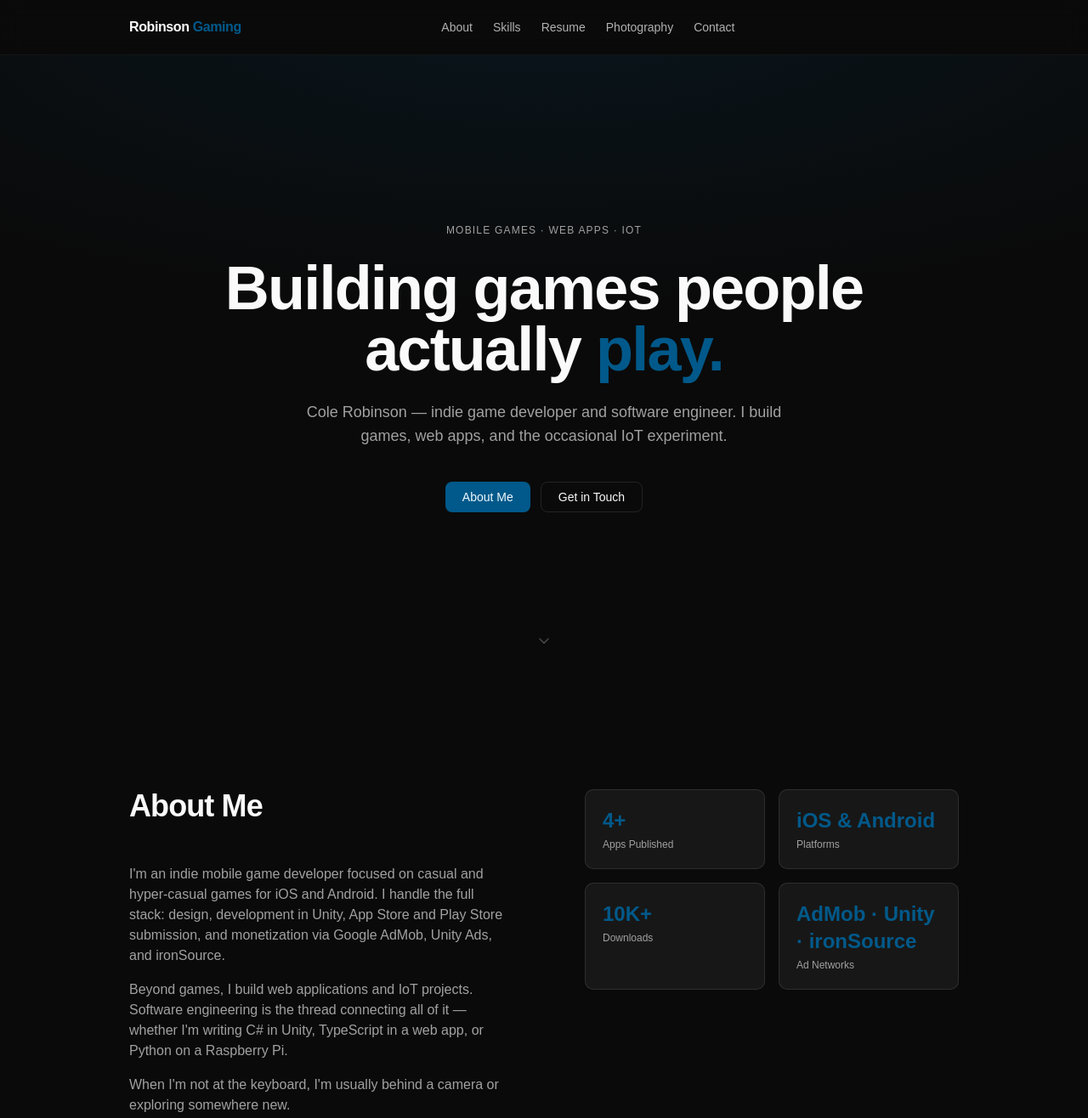
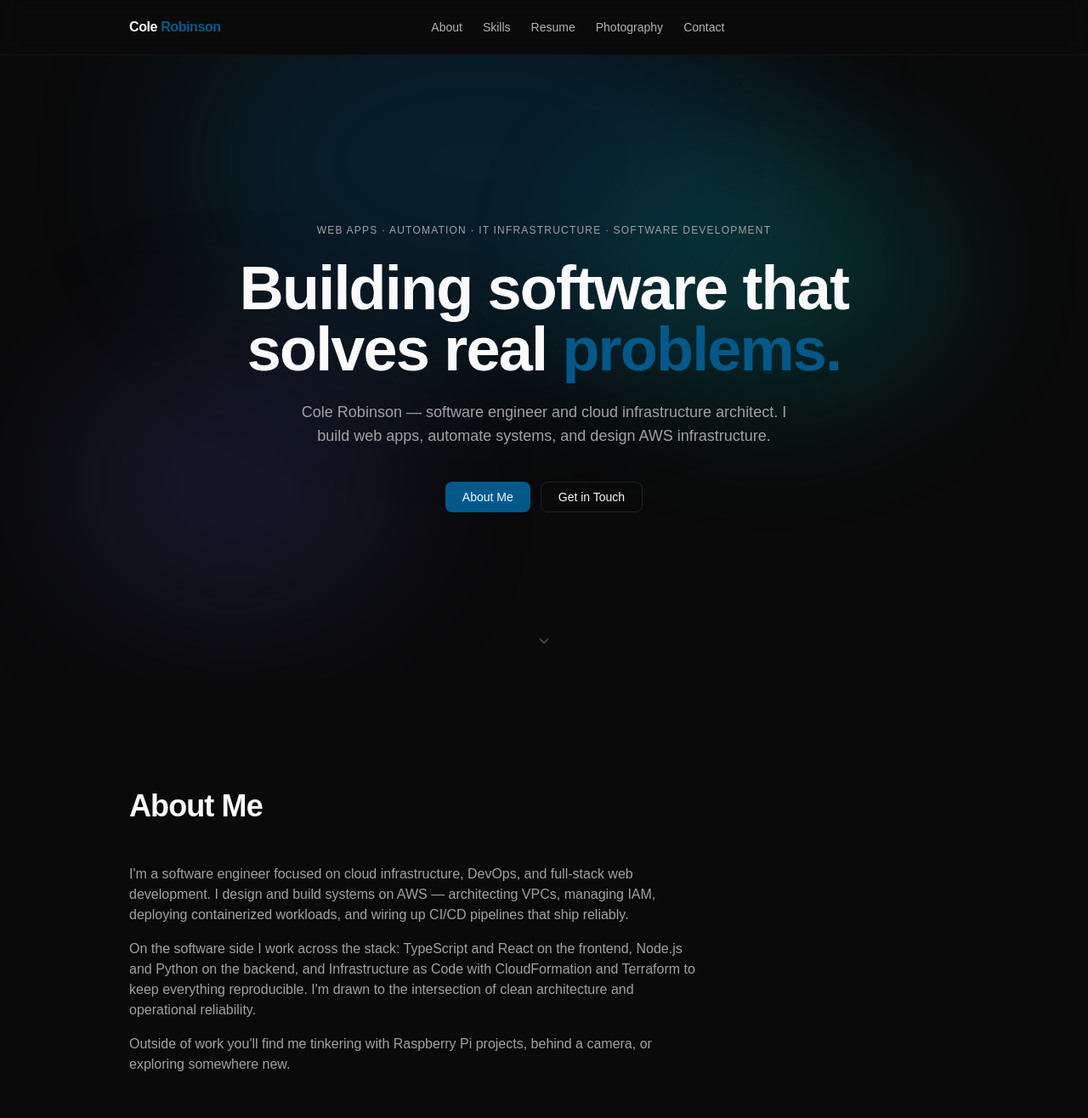
Before and after one commit to crobin27/robinson-gaming, an Astro site: page / in a window 1280 px wide. Shown: the top 1316 px of the page at 85% size. Built offline with nearby package versions, Linux system fonts and the light colour scheme; Astro itself is replaced by a stand-in of ours; some icons are missing.

Commit message:
feat: beginning of rebuild!

```diff
--- a/src/components/layout/Navbar.astro
+++ b/src/components/layout/Navbar.astro
@@ -19,7 +19,7 @@ const navLinks = [
       href="/"
       class="text-base font-semibold tracking-tight transition-opacity hover:opacity-80"
     >
-      Robinson <span class="text-primary">Gaming</span>
+      Cole <span class="text-primary">Robinson</span>
     </a>
 
     <!-- Desktop nav links -->
--- a/src/components/sections/AboutSection.astro
+++ b/src/components/sections/AboutSection.astro
@@ -1,50 +1,30 @@
 ---
 import SectionHeading from "@/components/shared/SectionHeading.astro";
-
-const stats = [
-  { value: "4+", label: "Apps Published" },
-  { value: "iOS & Android", label: "Platforms" },
-  { value: "10K+", label: "Downloads" },
-  { value: "AdMob · Unity · ironSource", label: "Ad Networks" },
-];
 ---
 
 <section id="about" class="mx-auto max-w-5xl px-6 py-20 md:py-32">
-  <div class="grid gap-16 md:grid-cols-2 md:gap-24">
-    <!-- Bio -->
-    <div>
+  <div class="max-w-2xl">
+    <div data-reveal>
       <SectionHeading title="About Me" />
-      <div class="space-y-4 text-muted-foreground">
-        <p>
-          I'm an indie mobile game developer focused on casual and hyper-casual
-          games for iOS and Android. I handle the full stack: design,
-          development in Unity, App Store and Play Store submission, and
-          monetization via Google AdMob, Unity Ads, and ironSource.
-        </p>
-        <p>
-          Beyond games, I build web applications and IoT projects. Software
-          engineering is the thread connecting all of it — whether I'm writing
-          C# in Unity, TypeScript in a web app, or Python on a Raspberry Pi.
-        </p>
-        <p>
-          When I'm not at the keyboard, I'm usually behind a camera or exploring
-          somewhere new.
-        </p>
-      </div>
     </div>
-
-    <!-- Stats -->
-    <div>
-      <div class="grid grid-cols-2 gap-4">
-        {
-          stats.map((stat) => (
-            <div class="rounded-lg border border-border bg-card p-5">
-              <p class="text-2xl font-bold text-primary">{stat.value}</p>
-              <p class="mt-1 text-xs text-muted-foreground">{stat.label}</p>
-            </div>
-          ))
-        }
-      </div>
+    <div class="space-y-4 text-muted-foreground">
+      <p data-reveal data-reveal-delay="1">
+        I'm a software engineer focused on cloud infrastructure, DevOps, and
+        full-stack web development. I design and build systems on AWS —
+        architecting VPCs, managing IAM, deploying containerized workloads, and
+        wiring up CI/CD pipelines that ship reliably.
+      </p>
+      <p data-reveal data-reveal-delay="2">
+        On the software side I work across the stack: TypeScript and React on
+        the frontend, Node.js and Python on the backend, and Infrastructure as
+        Code with CloudFormation and Terraform to keep everything reproducible.
+        I'm drawn to the intersection of clean architecture and operational
+        reliability.
+      </p>
+      <p data-reveal data-reveal-delay="3">
+        Outside of work you'll find me tinkering with Raspberry Pi projects,
+        behind a camera, or exploring somewhere new.
+      </p>
     </div>
   </div>
 </section>
--- a/src/components/sections/ContactSection.astro
+++ b/src/components/sections/ContactSection.astro
@@ -7,12 +7,18 @@ import SectionHeading from "@/components/shared/SectionHeading.astro";
 
 <section id="contact" class="mx-auto max-w-5xl px-6 py-20 md:py-32">
   <div class="flex flex-col items-center text-center">
-    <SectionHeading
-      title="Let's build something."
-      subtitle="Open to collabs on mobile games, web projects, and IoT experiments."
-    />
+    <div data-reveal>
+      <SectionHeading
+        title="Let's build something."
+        subtitle="Open to collabs on web projects, cloud infrastructure, and IoT experiments."
+      />
+    </div>
 
-    <div class="flex flex-wrap justify-center gap-3">
+    <div
+      data-reveal
+      data-reveal-delay="1"
+      class="flex flex-wrap justify-center gap-3"
+    >
       <!-- GitHub -->
       <a
         href="https://github.com/crobin27"
@@ -39,9 +45,11 @@ import SectionHeading from "@/components/shared/SectionHeading.astro";
         GitHub
       </a>
 
-      <!-- LinkedIn — TODO: replace href="#" with real LinkedIn URL -->
+      <!-- LinkedIn -->
       <a
-        href="#"
+        href="https://www.linkedin.com/feed/"
+        target="_blank"
+        rel="noopener noreferrer"
         class="inline-flex h-10 items-center justify-center gap-2 rounded-md border border-border bg-transparent px-5 text-sm font-medium transition-colors hover:bg-muted"
       >
         <svg
@@ -65,9 +73,9 @@ import SectionHeading from "@/components/shared/SectionHeading.astro";
         LinkedIn
       </a>
 
-      <!-- Email — TODO: replace with real email -->
+      <!-- Email -->
       <a
-        href="mailto:hello@robinsongaming.com"
+        href="mailto:cole@robinsongaming.com"
         class="inline-flex h-10 items-center justify-center gap-2 rounded-md border border-border bg-transparent px-5 text-sm font-medium transition-colors hover:bg-muted"
       >
         <svg
--- a/src/components/sections/HeroSection.astro
+++ b/src/components/sections/HeroSection.astro
@@ -6,33 +6,49 @@
 <section
   class="relative flex min-h-[calc(100svh-4rem)] flex-col items-center justify-center px-6 text-center"
 >
-  <!-- Subtle radial gradient background using primary color -->
+  <!-- Aurora animated background blobs -->
   <div
-    class="pointer-events-none absolute inset-0 -z-10 bg-[radial-gradient(ellipse_80%_50%_at_50%_-10%,oklch(var(--primary-raw,0.5_0.134_242.749)/0.12),transparent)]"
+    class="aurora-container pointer-events-none absolute inset-0 -z-10 overflow-hidden"
     aria-hidden="true"
   >
+    <div class="aurora-blob aurora-blob-1"></div>
+    <div class="aurora-blob aurora-blob-2"></div>
+    <div class="aurora-blob aurora-blob-3"></div>
   </div>
 
   <!-- Eyebrow -->
   <p
-    class="mb-6 text-xs font-medium uppercase tracking-widest text-muted-foreground"
+    class="hero-enter mb-6 text-xs font-medium uppercase tracking-widest text-muted-foreground"
+    style="animation-delay: 0.1s"
   >
-    Mobile Games &middot; Web Apps &middot; IoT
+    Web Apps &middot; Automation &middot; IT Infrastructure &middot; Software
+    Development
   </p>
 
   <!-- Headline -->
-  <h1 class="max-w-3xl text-5xl font-bold tracking-tight md:text-7xl">
-    Building games people actually <span class="text-primary">play.</span>
+  <h1
+    class="hero-enter max-w-3xl text-5xl font-bold tracking-tight md:text-7xl"
+    style="animation-delay: 0.25s"
+  >
+    Building software that solves real <span class="text-primary"
+      >problems.</span
+    >
   </h1>
 
   <!-- Subheading -->
-  <p class="mt-6 max-w-xl text-base text-muted-foreground md:text-lg">
-    Cole Robinson &mdash; indie game developer and software engineer. I build
-    games, web apps, and the occasional IoT experiment.
+  <p
+    class="hero-enter mt-6 max-w-xl text-base text-muted-foreground md:text-lg"
+    style="animation-delay: 0.4s"
+  >
+    Cole Robinson &mdash; software engineer and cloud infrastructure architect.
+    I build web apps, automate systems, and design AWS infrastructure.
   </p>
 
   <!-- CTAs -->
-  <div class="mt-10 flex flex-wrap items-center justify-center gap-3">
+  <div
+    class="hero-enter mt-10 flex flex-wrap items-center justify-center gap-3"
+    style="animation-delay: 0.55s"
+  >
     <a
       href="#about"
       class="inline-flex h-9 items-center justify-center rounded-md bg-primary px-5 text-sm font-medium text-primary-foreground transition-colors hover:bg-primary/80"
--- a/src/components/sections/PhotographySection.astro
+++ b/src/components/sections/PhotographySection.astro
@@ -4,6 +4,7 @@
 
 <section id="photography" class="mx-auto max-w-5xl px-6 py-20 md:py-32">
   <div
+    data-reveal
     class="flex flex-col items-center rounded-2xl bg-muted/50 px-8 py-16 text-center"
   >
     <!-- Camera icon (inline SVG) -->
--- a/src/components/sections/ResumeSection.astro
+++ b/src/components/sections/ResumeSection.astro
@@ -4,12 +4,16 @@ import SectionHeading from "@/components/shared/SectionHeading.astro";
 
 <section id="resume" class="mx-auto max-w-5xl px-6 py-20 md:py-32">
   <div class="flex flex-col items-center text-center">
-    <SectionHeading
-      title="Resume"
-      subtitle="Download a copy of my resume to learn more about my background and experience."
-    />
+    <div data-reveal>
+      <SectionHeading
+        title="Resume"
+        subtitle="Download a copy of my resume to learn more about my background and experience."
+      />
+    </div>
 
     <a
+      data-reveal
+      data-reveal-delay="1"
       href="/resume.pdf"
       download
       class="inline-flex h-10 items-center justify-center gap-2 rounded-md border border-border bg-transparent px-6 text-sm font-medium transition-colors hover:bg-muted"
--- a/src/components/sections/SkillsSection.astro
+++ b/src/components/sections/SkillsSection.astro
@@ -4,17 +4,19 @@ import { Badge } from "@/components/ui/badge";
 
 const skillGroups = [
   {
-    label: "Game Development",
+    label: "Cloud & DevOps",
     skills: [
-      "Unity",
-      "C#",
-      "iOS",
-      "Android",
-      "AdMob",
-      "ironSource",
-      "Unity Ads",
-      "App Store Connect",
-      "Google Play Console",
+      "AWS",
+      "EC2",
+      "S3",
+      "Lambda",
+      "IAM",
+      "VPC",
+      "CloudFormation",
+      "Terraform",
+      "Docker",
+      "CI/CD",
+      "Linux",
     ],
   },
   {
@@ -24,6 +26,7 @@ const skillGroups = [
       "Astro",
       "TypeScript",
       "Node.js",
+      "Python",
       "Git",
       "REST APIs",
       "Tailwind CSS",
@@ -31,21 +34,23 @@ const skillGroups = [
   },
   {
     label: "Other",
-    skills: ["Raspberry Pi", "Python", "MQTT", "Embedded C", "Photography"],
+    skills: ["Raspberry Pi", "MQTT", "Embedded C", "Photography"],
   },
 ];
 ---
 
 <section id="skills" class="mx-auto max-w-5xl px-6 py-20 md:py-32">
-  <SectionHeading
-    title="Tech Stack"
-    subtitle="What I reach for when building games, apps, and experiments."
-  />
+  <div data-reveal>
+    <SectionHeading
+      title="Tech Stack"
+      subtitle="What I reach for when building systems, apps, and infrastructure."
+    />
+  </div>
 
   <div class="grid gap-10 md:grid-cols-3">
     {
-      skillGroups.map((group) => (
-        <div>
+      skillGroups.map((group, i) => (
+        <div data-reveal data-reveal-delay={String(i + 1)}>
           <p class="mb-4 text-xs font-medium uppercase tracking-widest text-muted-foreground">
             {group.label}
           </p>
--- a/src/layouts/BaseLayout.astro
+++ b/src/layouts/BaseLayout.astro
@@ -62,5 +62,25 @@ const ogImageUrl = `https://www.robinsongaming.com${ogImage}`;
   </head>
   <body class="min-h-screen bg-background text-foreground antialiased">
     <slot />
+
+    <!-- Scroll reveal: adds .is-visible when [data-reveal] elements enter viewport -->
+    <script is:inline>
+      (function () {
+        var observer = new IntersectionObserver(
+          function (entries) {
+            entries.forEach(function (entry) {
+              if (entry.isIntersecting) {
+                entry.target.classList.add("is-visible");
+                observer.unobserve(entry.target);
+              }
+            });
+          },
+          { threshold: 0.12, rootMargin: "0px 0px -40px 0px" },
+        );
+        document.querySelectorAll("[data-reveal]").forEach(function (el) {
+          observer.observe(el);
+        });
+      })();
+    </script>
   </body>
 </html>
--- a/src/pages/privacy-policy.astro
+++ b/src/pages/privacy-policy.astro
@@ -156,10 +156,10 @@ import Footer from "../components/layout/Footer.astro";
           If you have any questions about this Privacy Policy, please contact us
           at{" "}
           <a
-            href="mailto:hello@robinsongaming.com"
+            href="mailto:cole@robinsongaming.com"
             class="text-primary underline underline-offset-4 hover:text-primary/80"
           >
-            hello@robinsongaming.com
+            cole@robinsongaming.com
           </a>.
         </p>
       </section>
--- a/src/styles/global.css
+++ b/src/styles/global.css
@@ -129,3 +129,114 @@
     scroll-behavior: smooth;
   }
 }
+
+/* ─── Aurora hero background ─────────────────────────────────── */
+.aurora-blob {
+  position: absolute;
+  border-radius: 50%;
+  filter: blur(90px);
+  opacity: 0.18;
+  will-change: transform;
+}
+
+.dark .aurora-blob {
+  opacity: 0.22;
+}
+
+.aurora-blob-1 {
+  width: 650px;
+  height: 420px;
+  background: oklch(0.5 0.134 242.749); /* primary blue */
+  top: -120px;
+  left: 15%;
+  animation: aurora-drift-1 10s ease-in-out infinite alternate;
+}
+
+.aurora-blob-2 {
+  width: 440px;
+  height: 320px;
+  background: oklch(0.65 0.13 195); /* cyan */
+  top: 60px;
+  right: 10%;
+  animation: aurora-drift-2 13s ease-in-out infinite alternate;
+}
+
+.aurora-blob-3 {
+  width: 360px;
+  height: 280px;
+  background: oklch(0.48 0.15 275); /* indigo/purple */
+  bottom: 80px;
+  left: 5%;
+  animation: aurora-drift-3 15s ease-in-out infinite alternate;
+}
+
+@keyframes aurora-drift-1 {
+  0% {
+    transform: translate(0, 0) scale(1);
+  }
+  100% {
+    transform: translate(70px, 50px) scale(1.12);
+  }
+}
+
+@keyframes aurora-drift-2 {
+  0% {
+    transform: translate(0, 0) scale(1);
+  }
+  100% {
+    transform: translate(-50px, 70px) scale(0.9);
+  }
+}
+
+@keyframes aurora-drift-3 {
+  0% {
+    transform: translate(0, 0) scale(1);
+  }
+  100% {
+    transform: translate(90px, -40px) scale(1.18);
+  }
+}
+
+/* ─── Hero entrance animation (above-fold, plays on load) ────── */
+.hero-enter {
+  opacity: 0;
+  transform: translateY(18px);
+  animation: hero-fade-up 0.7s ease forwards;
+}
+
+@keyframes hero-fade-up {
+  to {
+    opacity: 1;
+    transform: translateY(0);
+  }
+}
+
+/* ─── Scroll reveal (below-fold sections) ────────────────────── */
+[data-reveal] {
+  opacity: 0;
+  transform: translateY(24px);
+  transition:
+    opacity 0.6s ease,
+    transform 0.6s ease;
+}
+
+[data-reveal].is-visible {
+  opacity: 1;
+  transform: translateY(0);
+}
+
+[data-reveal][data-reveal-delay="1"] {
+  transition-delay: 0.1s;
+}
+[data-reveal][data-reveal-delay="2"] {
+  transition-delay: 0.2s;
+}
+[data-reveal][data-reveal-delay="3"] {
+  transition-delay: 0.3s;
+}
+[data-reveal][data-reveal-delay="4"] {
+  transition-delay: 0.4s;
+}
+[data-reveal][data-reveal-delay="5"] {
+  transition-delay: 0.5s;
+}
```
